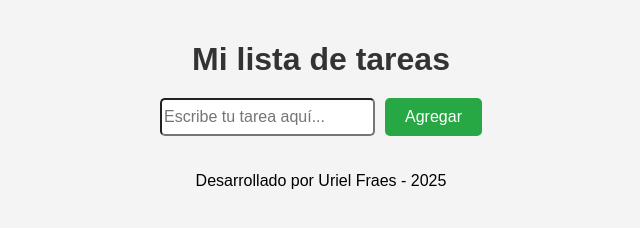
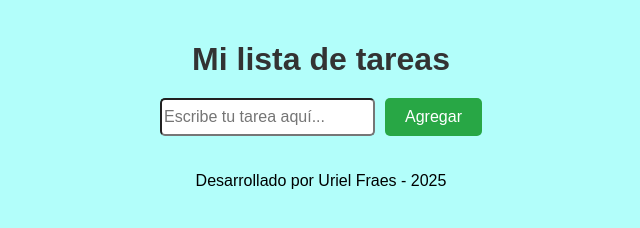
Before and after one commit to Urielfraes/Lista-Tareas, a plain HTML site: page index.html in a window 1280 px wide. Shown: the whole page, without its empty margins (319-959 px from the left). Drawn offline with Linux system fonts and the light colour scheme.

Commit message:
Actualizo fondo verde agua en style.css

```diff
--- a/style.css
+++ b/style.css
@@ -1,6 +1,6 @@
 /* 1. Estilos globales y centrado */
 body {
-    background: #f4f4f4;
+    background: #b2fefa;
     font-family: arial, sans-serif;
     display: flex;
     flex-direction: column;
```
